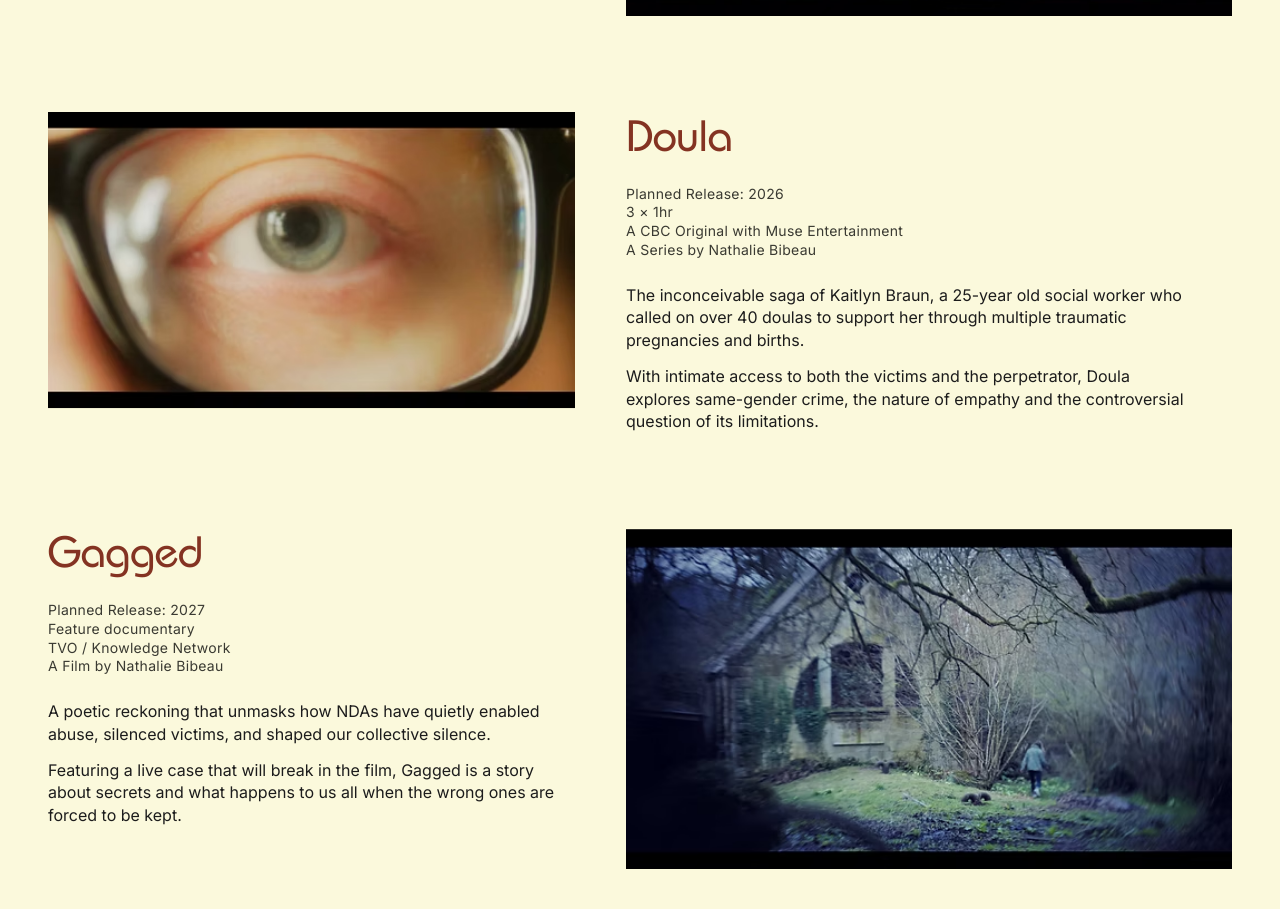
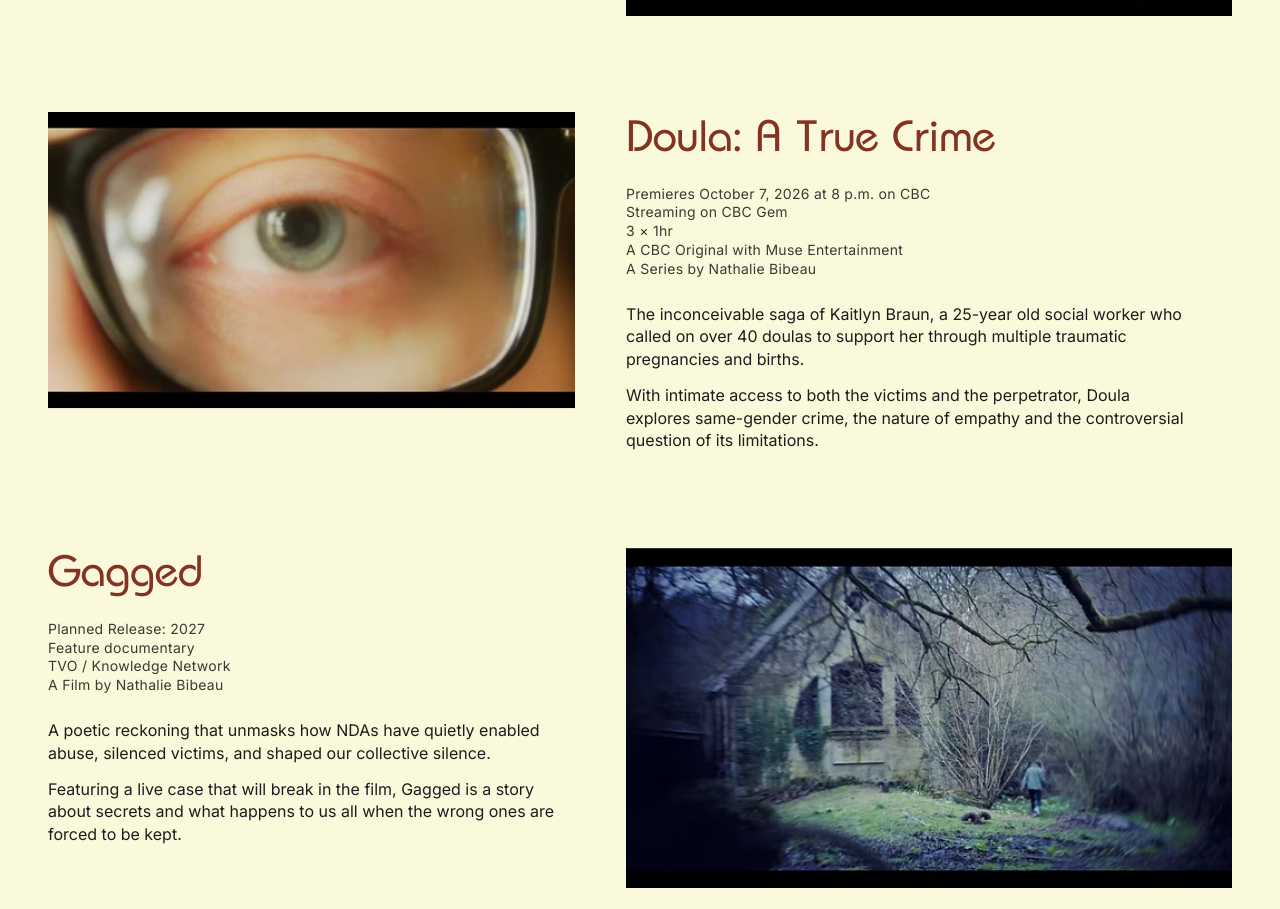
Before and after one commit to lionelmann/natbibeau, a Nuxt app in the folder nuxt/: page / in a window 1280 px wide. Shown: the part 5271-6180 px from the top of the page. Built offline with nearby package versions, Linux system fonts and the light colour scheme.

Commit message:
Update Doula title and premiere details
Rename the upcoming project to Doula: A True Crime and replace the
planned-release line with CBC premiere and CBC Gem airing info.

Co-authored-by: Lionel Mann <lionelmann@users.noreply.github.com>

```diff
--- a/nuxt/app/app.vue
+++ b/nuxt/app/app.vue
@@ -140,10 +140,11 @@ const upcoming = [
     ],
   },
   {
-    title: "Doula",
+    title: "Doula: A True Crime",
     img: "/images/doula.png",
     metaLines: [
-      "Planned Release: 2026",
+      "Premieres October 7, 2026 at 8 p.m. on CBC",
+      "Streaming on CBC Gem",
       "3 × 1hr",
       "A CBC Original with Muse Entertainment",
       "A Series by Nathalie Bibeau",
```
